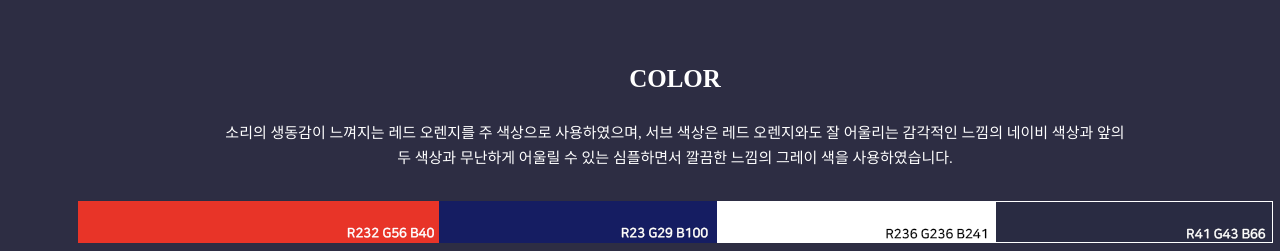
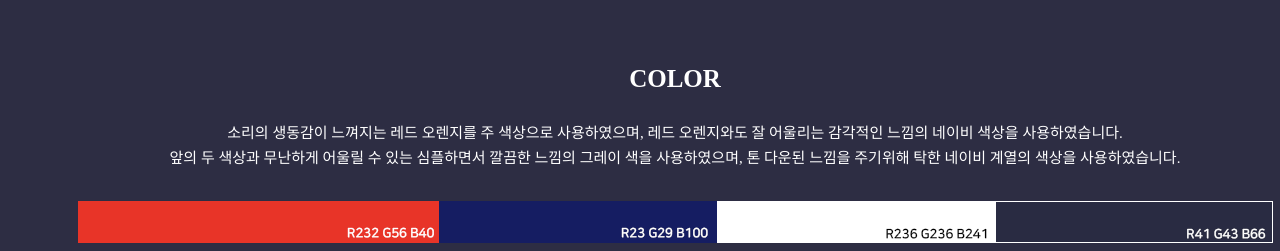
Before and after one commit to KimBoreum/MARS, a plain HTML site: page sub1.html in a window 1280 px wide. Shown: the part 3200-3451 px from the top of the page. Drawn offline with nearby package versions, Linux system fonts and the light colour scheme.

Commit message:
Add files via upload

```diff
--- a/sub1.html
+++ b/sub1.html
@@ -104,8 +104,8 @@
             </li>
             <li class="three">
                 <h3 data-aos="fade-left">COLOR</h3>
-                <p data-aos="fade-right">소리의 생동감이 느껴지는 레드 오렌지를 주 색상으로 사용하였으며, 서브 색상은 레드 오렌지와도 잘 어울리는 감각적인 느낌의 네이비 색상과 앞의<br>
-                    두 색상과 무난하게 어울릴 수 있는 심플하면서 깔끔한 느낌의 그레이 색을 사용하였습니다.</p>
+                <p data-aos="fade-right">소리의 생동감이 느껴지는 레드 오렌지를 주 색상으로 사용하였으며, 레드 오렌지와도 잘 어울리는 감각적인 느낌의 네이비 색상을 사용하였습니다.<br>
+                    앞의 두 색상과 무난하게 어울릴 수 있는 심플하면서 깔끔한 느낌의 그레이 색을 사용하였으며, 톤 다운된 느낌을 주기위해 탁한 네이비 계열의 색상을 사용하였습니다.  </p>
                 <img src="images/color.png" alt="mars컬러" data-aos="zoom-in-up" data-aos-duration="1000">
             </li>
         </ul>
```
